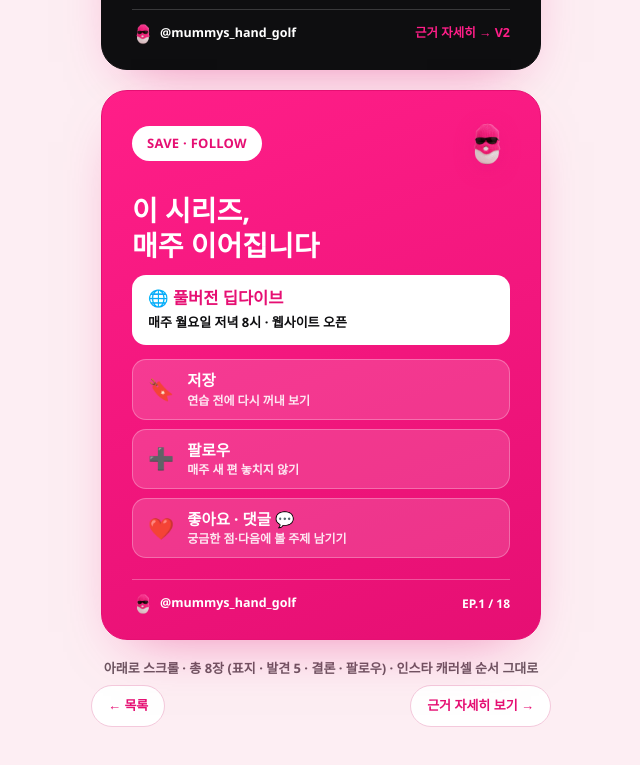
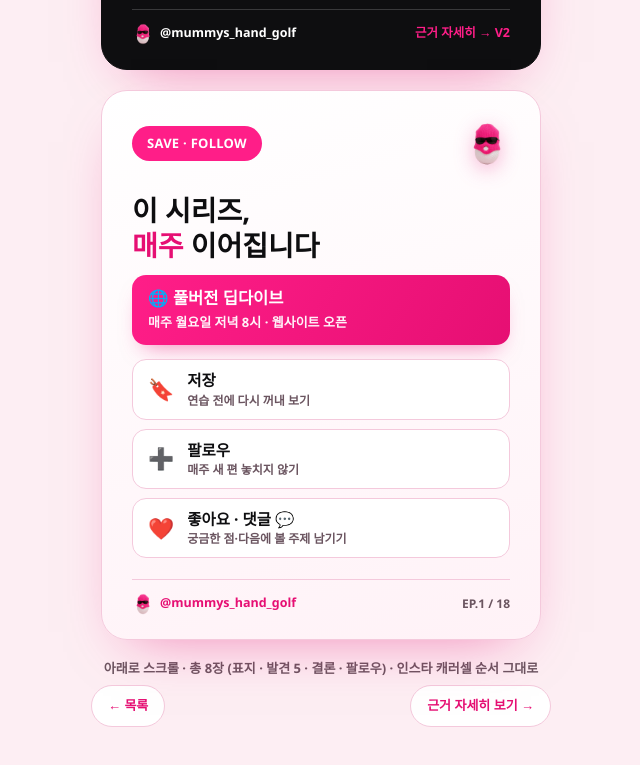
Before and after one commit to jamessmhong-droid/mummys_hand_golf, a plain HTML site: page pages/paper-01.html in a window 1280 px wide. Shown: the part 3977-4742 px from the top of the page, without its empty margins (319-959 px from the left). Drawn offline with Linux system fonts and the light colour scheme.

Commit message:
EP1 CTA 카드 톤다운 — 밝은 카드 + 핫핑크 포인트만 (#50)
- 풀 핫핑크 배경이 과해, 다른 슬라이드와 같은 밝은 카드(흰→연핑크)로 변경
- 핫핑크는 SAVE·FOLLOW 칩 · '매주' 강조 · '풀버전 오픈' 박스만 포인트로
- 액션 항목(저장·팔로우·좋아요·댓글)은 흰 카드로 가독성↑


Claude-Session: https://claude.ai/code/session_01Hr26Gimm6BtYnQfi9LgoB9

Co-authored-by: Claude <noreply@anthropic.com>

```diff
--- a/pages/paper-01.html
+++ b/pages/paper-01.html
@@ -44,20 +44,17 @@ body{display:flex;flex-direction:column;align-items:center;min-height:100vh;padd
 .controls{width:min(92vw,460px);display:flex;justify-content:space-between;gap:10px;margin:6px auto 0}
 .controls a{font-size:13px;font-weight:800;color:var(--hot-deep);text-decoration:none;background:var(--white);border:1px solid var(--line);padding:9px 16px;border-radius:999px}
 .controls a:hover{background:var(--hot);color:#fff;border-color:var(--hot)}
-.slide.cta{background:linear-gradient(160deg,var(--hot) 0%,var(--hot-deep) 100%);border-color:var(--hot-deep)}
-.slide.cta .slabel{background:#fff;color:var(--hot-deep)}
-.slide.cta .sfoot{border-top-color:rgba(255,255,255,.28)}
-.slide.cta .pig{color:#fff}
-.slide.cta .hint{color:#fff}
-.cta-h{font-size:28px;font-weight:900;line-height:1.26;color:#fff;margin:2px 0 12px}
-.cta-open{background:#fff;border-radius:14px;padding:12px 16px;margin-bottom:14px}
-.cta-open b{display:block;font-size:16.5px;font-weight:900;color:var(--hot-deep);line-height:1.3}
-.cta-open span{display:block;font-size:13px;font-weight:700;color:var(--ink);margin-top:3px}
+.slide.cta{background:linear-gradient(165deg,#fff 0%,#FFF2F7 100%);border-color:var(--line)}
+.cta-h{font-size:28px;font-weight:900;line-height:1.26;color:var(--ink);margin:2px 0 12px}
+.cta-h b{color:var(--hot-deep)}
+.cta-open{background:linear-gradient(120deg,var(--hot) 0%,var(--hot-deep) 100%);border-radius:14px;padding:12px 16px;margin-bottom:14px;box-shadow:0 12px 22px -12px rgba(230,15,115,.55)}
+.cta-open b{display:block;font-size:16.5px;font-weight:900;color:#fff;line-height:1.3}
+.cta-open span{display:block;font-size:13px;font-weight:700;color:rgba(255,255,255,.95);margin-top:3px}
 .cta-list{display:flex;flex-direction:column;gap:9px;width:100%}
-.cta-item{display:flex;align-items:center;gap:13px;background:rgba(255,255,255,.15);border:1px solid rgba(255,255,255,.28);border-radius:14px;padding:11px 15px}
+.cta-item{display:flex;align-items:center;gap:13px;background:#fff;border:1px solid var(--line);border-radius:14px;padding:11px 15px}
 .cta-emoji{font-size:21px;line-height:1;flex-shrink:0}
-.cta-txt{font-size:15.5px;font-weight:800;color:#fff;line-height:1.25}
-.cta-txt span{display:block;font-size:12px;font-weight:600;color:rgba(255,255,255,.88);margin-top:2px}
+.cta-txt{font-size:15.5px;font-weight:800;color:var(--ink);line-height:1.25}
+.cta-txt span{display:block;font-size:12px;font-weight:600;color:var(--muted);margin-top:2px}
 </style></head>
 <body>
 <nav class="sitenav"><a href="../index.html">🏠 홈</a><a href="../golf-research-summary.html" class="cur">V1 카드</a><a href="../v2/golf-research-v2.html">V2 근거</a><a href="../v3/index.html">V3 딥다이브</a></nav>
@@ -102,7 +99,7 @@ body{display:flex;flex-direction:column;align-items:center;min-height:100vh;padd
 <div class="slide cta" id="s8">
   <div class="stop"><span class="slabel">SAVE · FOLLOW</span><img class="smasc" src="../assets/mascot.png" alt=""></div>
   <div class="sbody" style="flex-direction:column;align-items:stretch;justify-content:center">
-    <div class="cta-h">이 시리즈,<br>매주 이어집니다</div>
+    <div class="cta-h">이 시리즈,<br><b>매주</b> 이어집니다</div>
     <div class="cta-open"><b>🌐 풀버전 딥다이브</b><span>매주 월요일 저녁 8시 · 웹사이트 오픈</span></div>
     <div class="cta-list">
       <div class="cta-item"><span class="cta-emoji">🔖</span><span class="cta-txt">저장<span>연습 전에 다시 꺼내 보기</span></span></div>
```
Also changed, not shown: site/pages/paper-01.html (+10 -13 lines).
